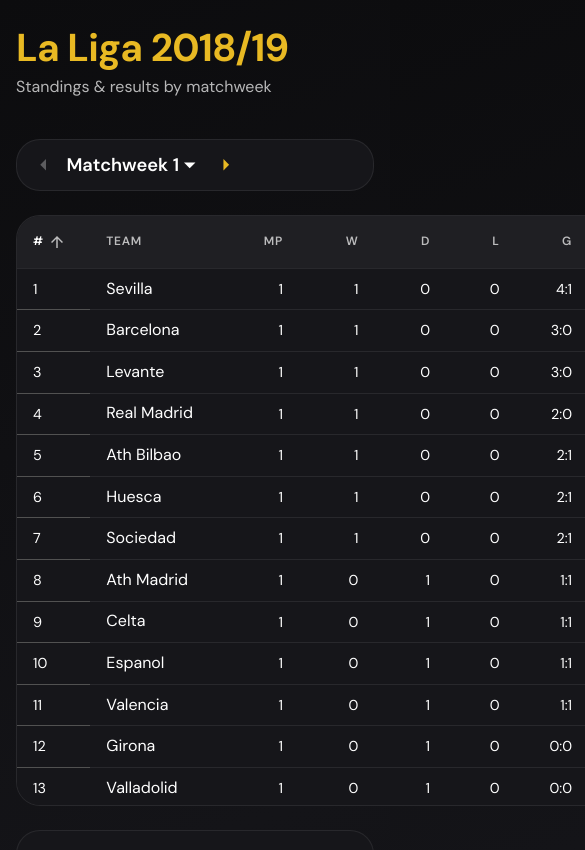
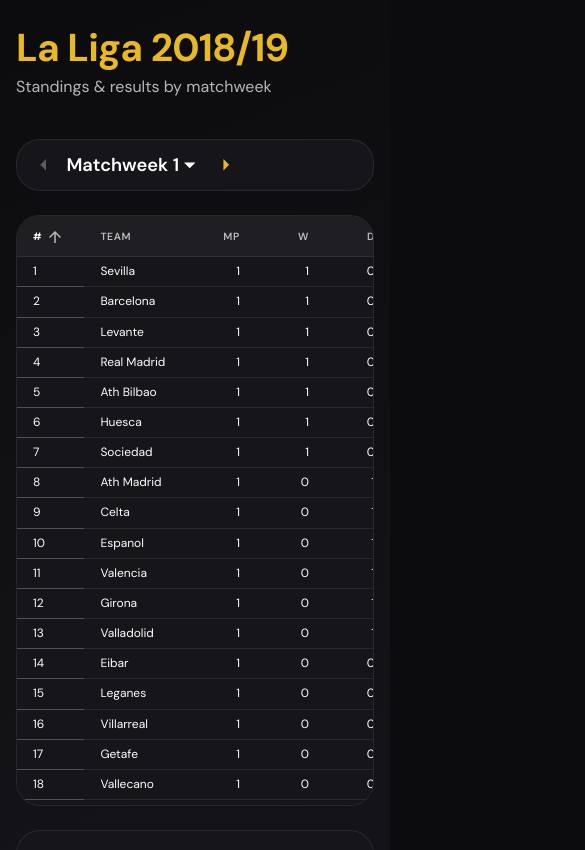
Before and after one commit to davoskanyan/standing-history, a React (Vite) app: page / in a window 390 px wide. Shown: the top 850 px of the page, 585 px wide, since content can reach past the window. Built offline with nearby package versions, Linux system fonts and the light colour scheme.

Commit message:
responsive 1

```diff
--- a/src/Standings.tsx
+++ b/src/Standings.tsx
@@ -54,11 +54,13 @@
       : {};
   }, [nextRowsSorted]);
 
+  const hideOnSmall = { display: { xs: "none", sm: "table-cell" } };
+
   return (
     <TableContainer
       sx={{
         width: "100%",
-        minWidth: 660,
+        minWidth: { xs: 0, sm: 660 },
         maxWidth: 720,
         maxHeight: { xs: "70vh", md: "none" },
         overflow: "auto",
@@ -80,11 +82,11 @@
               "& th": {
                 bgcolor: "rgba(255,255,255,0.04)",
                 fontWeight: 600,
-                fontSize: "0.75rem",
+                fontSize: { xs: "0.65rem", sm: "0.75rem" },
                 letterSpacing: "0.06em",
                 textTransform: "uppercase",
                 color: "text.secondary",
-                py: 1.5,
+                py: { xs: 0.75, sm: 1.5 },
                 borderBottom: `1px solid ${theme.palette.divider}`,
               },
             }}
@@ -162,6 +164,7 @@
             <TableCell
               sortDirection={orderBy === "gd" ? orderDirection : false}
               align="right"
+              sx={hideOnSmall}
             >
               <TableSortLabel
                 active={orderBy === "gd"}
@@ -260,6 +263,7 @@
                   align="right"
                   currentValue={`${row.scored}:${row.received}`}
                   nextValue={nextRow && `${nextRow.scored}:${nextRow.received}`}
+                  sx={hideOnSmall}
                 />
                 <AnimatingTableCell
                   highlight={highlight}
@@ -276,6 +280,11 @@
       </Table>
     </TableContainer>
   );
+};
+
+const cellSx = {
+  py: { xs: 0.75, sm: 1.25 },
+  fontSize: { xs: "0.75rem", sm: "0.9rem" },
 };
 
 function AnimatingTableCell(
@@ -295,6 +304,8 @@
     currentValue,
     nextValue,
     style,
+    sx,
+    ...rest
   } = props;
   const transitionFinished = delayedPercent === 1;
 
@@ -305,15 +316,13 @@
   const cellStyle: CSSProperties = {
     backgroundColor: highlight ? "rgba(255,255,255,0.06)" : "transparent",
     transform,
-    paddingBlock: 10,
     position: "relative",
     zIndex: highlight ? 1 : 0,
-    fontSize: "0.9rem",
     ...style,
   };
 
   return (
-    <TableCell style={cellStyle} {...props}>
+    <TableCell style={cellStyle} sx={{ ...cellSx, ...sx }} {...rest}>
       {value}
     </TableCell>
   );
```
